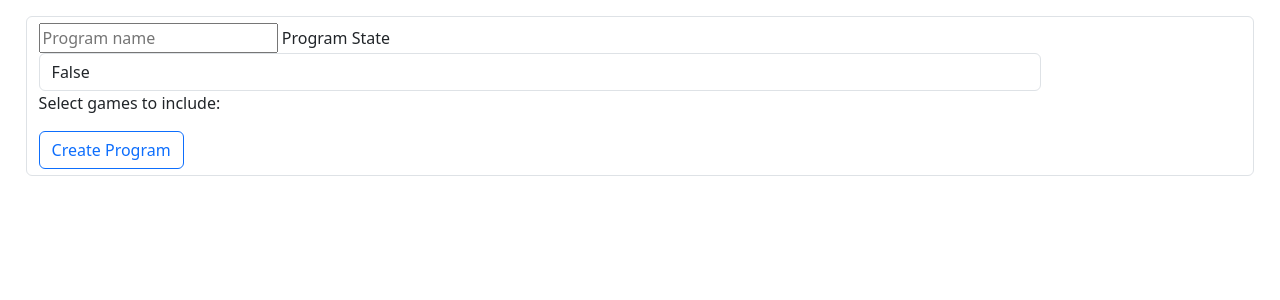
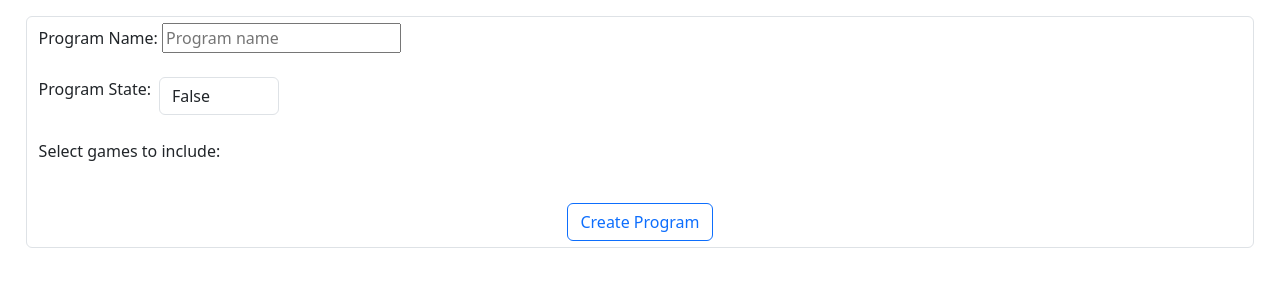
Before and after one commit to adespinosa14/SutherlandAppFlask, a Flask app: page /ViewGames/CreateProgram in a window 1280 px wide. Shown: the part 97-397 px from the top of the page. Run offline with Flask 3, Linux system fonts and the light colour scheme.

Commit message:
Fixed Add Program

```diff
--- a/templates/Events/CreateProgram.html
+++ b/templates/Events/CreateProgram.html
@@ -4,12 +4,16 @@
 {% block content %}
 <div class="Create_Programs">
     <form class="form-control" action="{{ url_for('CreateProgram') }}" method="post">
+        <label name="name" for="name"> Program Name: </label>
         <input type="text" name="name" placeholder="Program name" required>
 
-        <label class="control-label" for="program_state" id="program_state"> Program State </label>
-        <div class="col-sm-10">
-            <input class="form-control" name="program_state" type="text" value="False" readonly>
+        <br>
+        <br>
+        <div class="" style="display: flex;">
+            <label class="control-label" name="program_state" for="program_state" id="program_state" style="width: 10%;"> Program State: </label>
+            <input class="form-control" name="program_state" type="text" value="False" style="width: 10%;" readonly>
         </div>
+        <br>
         <p>Select games to include:</p>
         {% for game in games %}
           <div>
@@ -18,7 +22,8 @@
           </div>
         {% endfor %}
 
-        <button class="btn btn-outline-primary" type="submit">Create Program</button>
+        <br>
+        <button class="btn btn-outline-primary center_object" type="submit">Create Program</button>
       </form>
 </div>
 
```
Also changed, not shown: templates/Games/ViewGames.html (+29 -28 lines).
